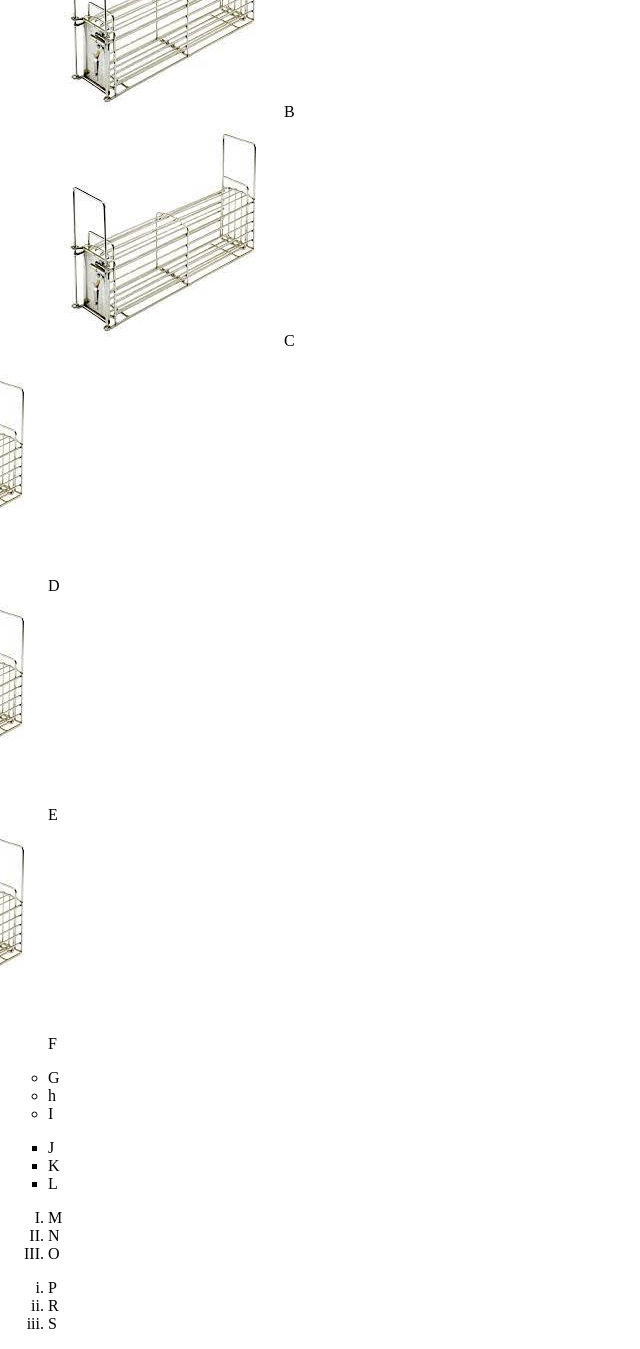
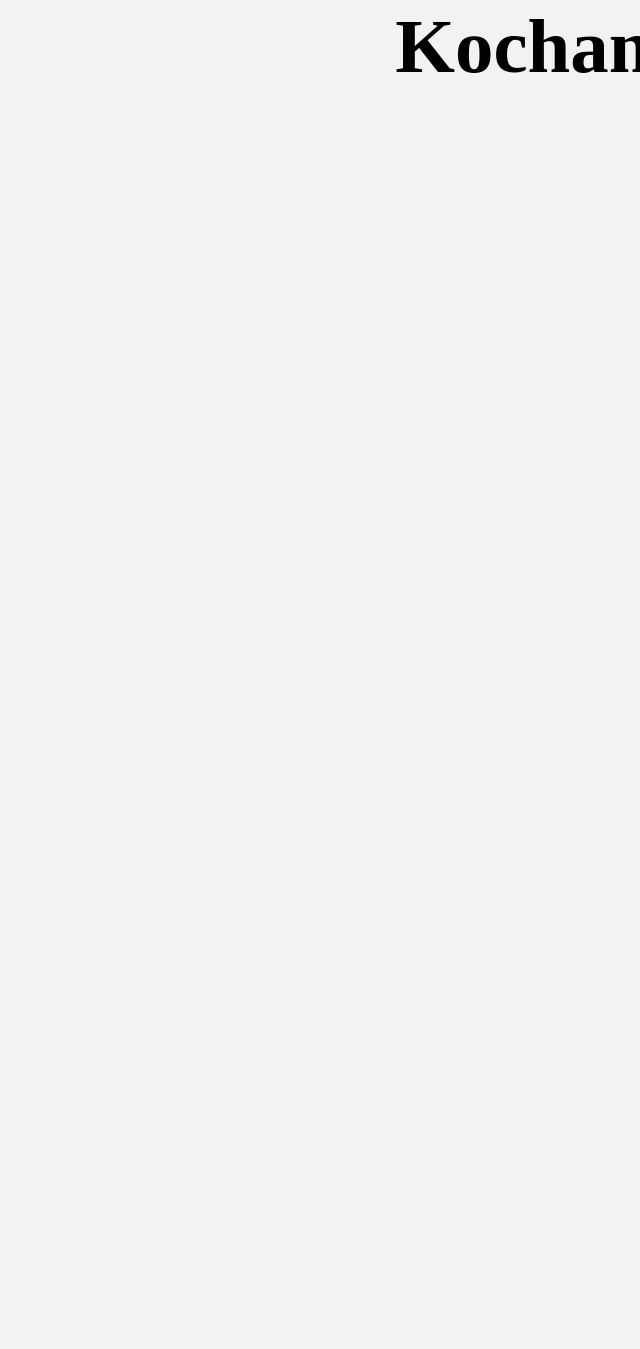
Before and after one commit to kamixereq/IDKcosieodpierdala, a plain HTML site: page index.html in a window 1280 px wide. Shown: the part 353-1702 px from the top of the page, without its empty margins (0-640 px from the left). After the commit the page ends 800 px from the top, so only its background shows below. Drawn offline with Linux system fonts and the light colour scheme.

Commit message:
Update index.html

```diff
--- a/index.html
+++ b/index.html
@@ -1,103 +1,39 @@
 <!DOCTYPE html>
-<html lang="en">
+<html lang="pl">
 <head>
-        <meta charset="utf-8">
-        <title>to</title>
-        <style type="text/css">
-        ul.in
-        {
-        list-style-image: url('to.bmp');
-        list-style-position: inside;
+  <meta charset="UTF-8">
+  <meta name="viewport" content="width=device-width, initial-scale=1.0">
+  <style>
+    @keyframes pulsate {
+      0% {
+        transform: scale(1);
       }
-        ul.out
-        {
-        list-style-image: url('to.bmp');
-        list-style-position: outside;
+      50% {
+        transform: scale(1.2);
       }
-        ol.a
-        {
-        list-style-type: upper-roman;
+      100% {
+        transform: scale(1);
       }
-        ol.b
-        {
-        list-style-type: lower-roman;
     }
-        ul.c
-        {
-        list-style-type: circle;
+
+    body, html {
+      height: 100%;
+      margin: 0;
+      display: flex;
+      justify-content: center;
+      align-items: center;
+      background-color: #f2f2f2;
     }
-        ul.d
-        {
-        list-style-type: square;
+
+    .kocham-emile {
+      font-size: 4rem;
+      font-weight: bold;
+      text-align: center;
+      animation: pulsate 2s infinite;
     }
   </style>
 </head>
 <body>
-        <ul class="in">
-            <li>
-            A
-            </li>
-            <li>
-            B
-            </li>
-            <li>
-            C
-            </li>
-        </ul>
-        <ul class="out">
-            <li>
-            D
-            </li>
-            <li>
-            E
-            </li>
-            <li>
-            F
-            </li>
-        </ul>
-        <ul class="c">
-            <li>
-            G
-            </li>
-            <li>
-            h
-            </li>
-            <li>
-            I
-            </li>
-        </ul>
-        <ul class="d">
-            <li>
-            J
-            </li>
-            <li>
-            K
-            </li>
-            <li>
-            L
-            </li>
-        </ul>
-        <ol class="a">
-            <li>
-            M
-            </li>
-            <li>
-            N
-            </li>
-            <li>
-            O
-            </li>
-        </ol>
-        <ol class="b">
-            <li>
-            P
-            </li>
-            <li>
-            R
-            </li>
-            <li>
-            S
-            </li>
-        </ol>
+  <div class="kocham-emile">Kocham Emile</div>
 </body>
 </html>
```
Lines whose indentation alone changed are shown as unchanged.
